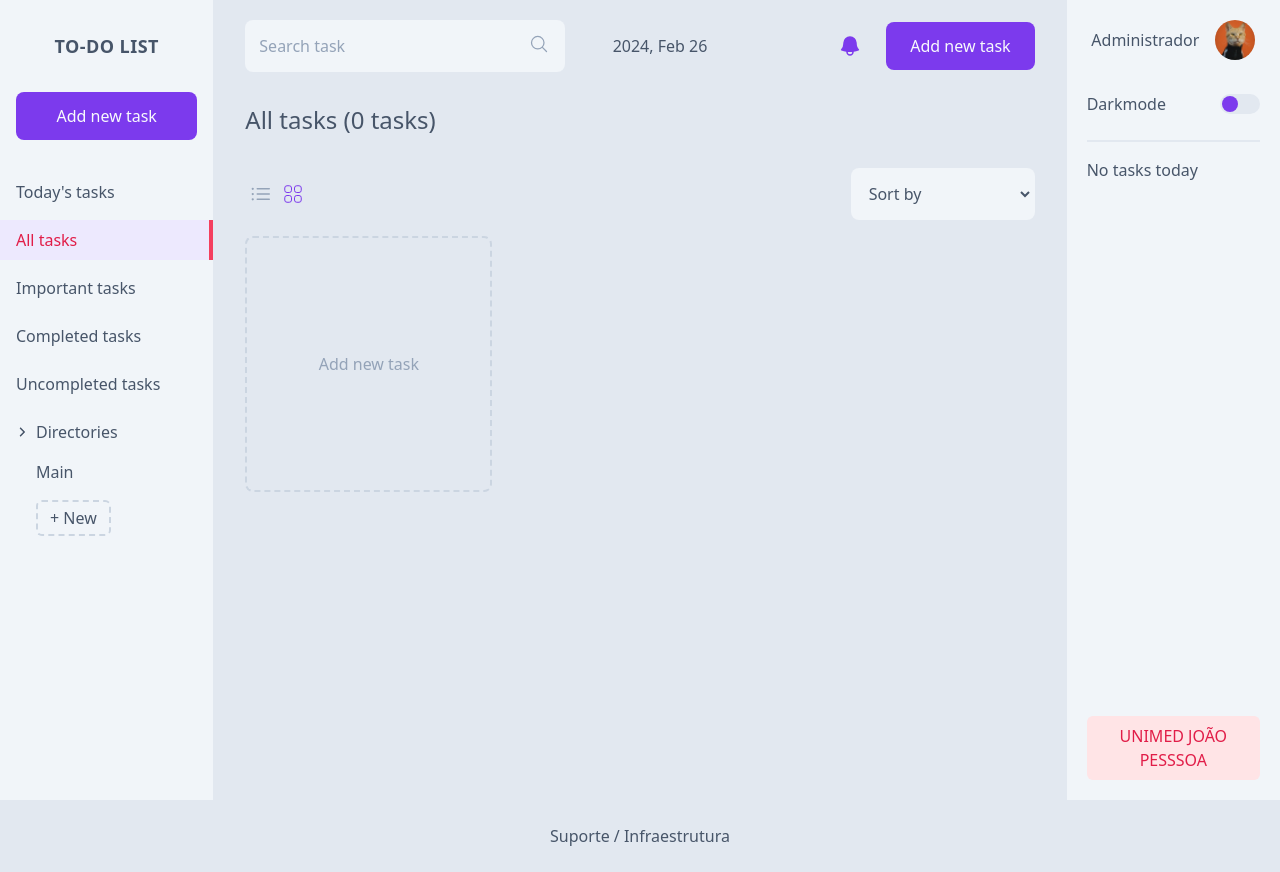
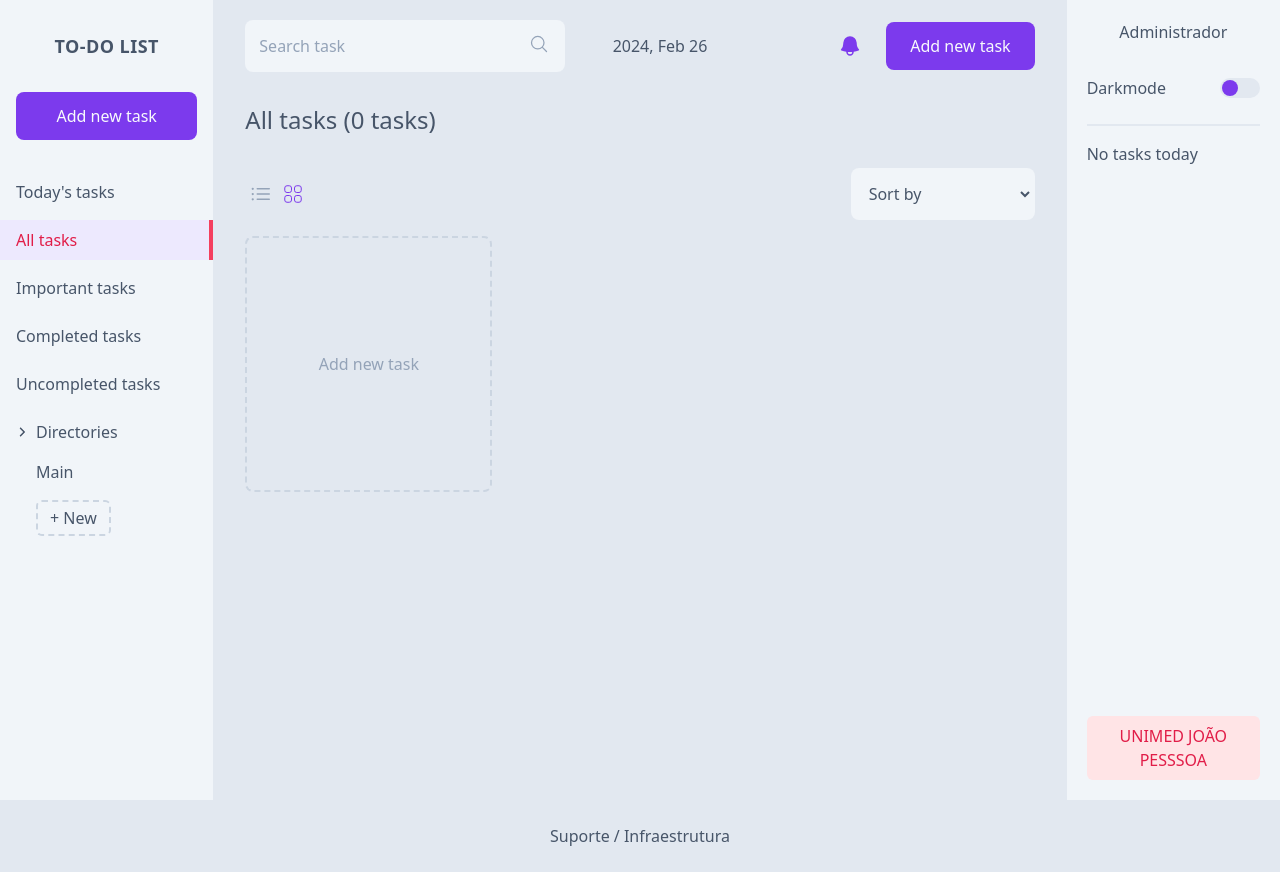
Before and after one commit to Hugoliraaa/unimedtasks, a React (Create React App) app: page / in a window 1280 px wide. Built offline with nearby package versions, Linux system fonts and the light colour scheme.

Commit message:
updata123

```diff
--- a/src/components/AccountSection/AccountData.tsx
+++ b/src/components/AccountSection/AccountData.tsx
@@ -25,7 +25,7 @@ const AccountData: React.FC = () => {
       <section className="p-5 flex flex-col h-full">
         <span className="flex items-center mx-auto">
           <span className="font-medium">Administrador</span>
-          <img src={avatar1} alt="cat" className="w-10 rounded-full ml-4" />
+          {/*<img src={avatar1} alt="cat" className="w-10 rounded-full ml-4" />*/}
         </span>
 
         <DarkMode />
```
